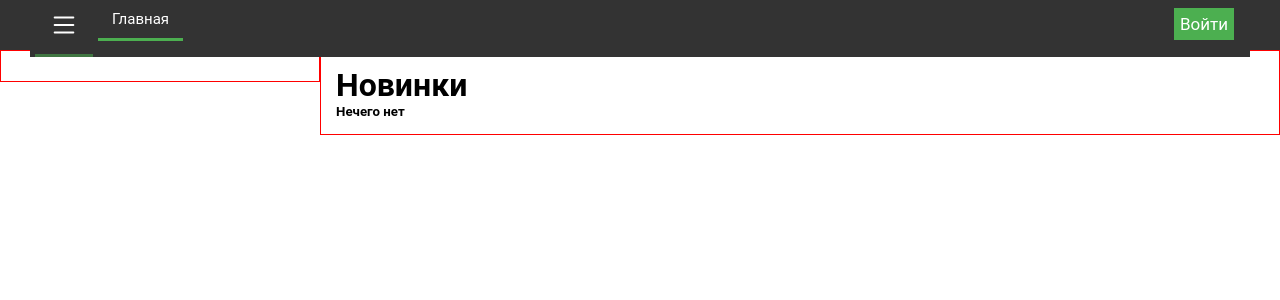
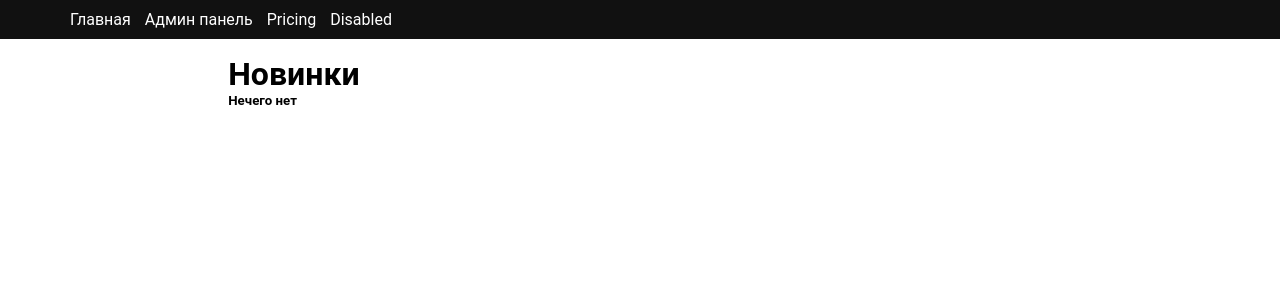
Before and after one commit to Sherdos/Library-Django, a Django app: page / in a window 1280 px wide. Shown: the top 300 px of the page. Run offline with Django 4.2, Linux system fonts and the light colour scheme; data that the repository does not hold is empty.

Commit message:
new navbar and sidebar

```diff
--- a/apps/book/static/book/css/media.css
+++ b/apps/book/static/book/css/media.css
@@ -5,7 +5,6 @@
 [class*="col-"] {
     float: left;
     padding: 15px;
-    border: 1px solid red;
   }
 
 .row::after {
@@ -16,42 +15,21 @@
 
 
 
-.header {
-    background-color: #9933cc;
-    color: #ffffff;
-    padding: 15px;
-  }
-
-.menu ul {
-    list-style-type: none;
-    margin: 0;
-    padding: 0;
-  }
-
-.menu li {
-    padding: 8px;
-    margin-bottom: 7px;
-    background-color: #4CAF50;
-    color: #ffffff;
-    box-shadow: 0 1px 3px rgba(0,0,0,0.12), 0 1px 2px rgba(0,0,0,0.24);
-}
-
-.menu li:hover {
-    background-color: #45a249;
-  }
-.menu a {
-  color: #ffffff;
-  text-decoration: none;
-}
-
 /* For mobile phones: */
 [class*="col-"] {
     width: 100%;
   }
-.col-ps-3 {
+.col-ps-2 {
   display: none;
 }
 
+.navbar-nav {
+  display: none;
+}
+
+.hamburger-menu,.hamburger-sidebar {
+  display: block;
+}
 
 /* Extra small devices (phones, 600px and down) */
 @media only screen and (max-width: 600px) {
@@ -90,7 +68,7 @@
 @media only screen and (min-width: 768px) {
   .col-t-1 {width: 8.33%;}
   .col-t-2 {width: 16.66%;}
-  .col-t-3 {width: 25%;display: block;}
+  .col-t-3 {width: 25%;}
   .col-t-4 {width: 33.33%;}
   .col-t-5 {width: 41.66%;}
   .col-t-6 {width: 50%;}
@@ -105,8 +83,8 @@
 /* Large devices (laptops/desktops, 992px and up) */
 @media only screen and (min-width: 992px) {
   .col-l-1 {width: 8.33%;}
-  .col-l-2 {width: 16.66%;}
-  .col-l-3 {width: 25%; display: block;}
+  .col-l-2 {width: 16.66%;display: block;}
+  .col-l-3 {width: 25%;}
   .col-l-4 {width: 33.33%;}
   .col-l-5 {width: 41.66%;}
   .col-l-6 {width: 50%;}
@@ -116,6 +94,9 @@
   .col-l-10 {width: 83.33%;}
   .col-l-11 {width: 91.66%;}
   .col-l-12 {width: 100%;}
+  .mobile-btn{display: none;}
+  .navbar-nav{display: block;}
+  .hamburger-menu,.hamburger-sidebar{display: none;}
 }
 
 /* Extra large devices (large laptops and desktops, 1200px and up) */
--- a/apps/book/static/book/css/style.css
+++ b/apps/book/static/book/css/style.css
@@ -5,89 +5,52 @@
     font-family: "Roboto","Lucida Grande","DejaVu Sans","Bitstream Vera Sans",Verdana,Arial,sans-serif;
 }
 
-.container {
-    max-width: 1560px;
-    margin: 0 auto;
-    padding: 0 30px;
-    position: relative;
+.navbar {
+    background-color: #111;
+    width: 100%;
+    position: fixed;
+    z-index: 10;
 }
 
-.content-center {
-    margin: 0 50px;
-    margin-top: 50px;
-    padding-top: 10px;
-    padding: 0px 10px;
+.menu {
+   margin-left: 50px;
 }
 
-.right-content {
-    margin-top: 46px;
-    position: relative;
+.container-fluid {
+    display: flex;
+    padding: 10px;
+}
+
+.nav-link {
+    margin-left: 10px;
+    text-decoration: none;
+    color: white;
+}
+
+.nav-link:hover {
+    color: #4CAF50;
 }
 
 
-
-
-header {
-    background-color: #333;
-    top: 0;
-    left: 0;
-    z-index: 10;
-    width: 100%;
-    height: 50px;
+.sidebar {
+    list-style: none;
 }
 
-.nav {
-    background-color: #333;
-    overflow: hidden;
+.link-sidebar {
+    padding: 10px;
+    border-bottom: outset #4caf4f80 ;
+
 }
 
-.a-nav {
-    float: left;
-    display: block;
-    color: #f2f2f2;
-    text-align: center;
-    padding: 10px 14px;
-    text-decoration: none;
-    font-size: 15px;
-    border-bottom: 3px solid #4caf4f8b;
-    margin-left: 5px;
+.link-sidebar:hover {
+    border-color: #4CAF50;
 }
 
-.a-nav:hover {
-    border-bottom:3px solid #4CAF50;
+.link-sidebar a {
+    color: black;
+    text-decoration: none;
 }
 
-.nav a.active {
-    border-bottom:3px solid #4CAF50;
-    color: white;
-}
-
-.search-form {
-    display: none;
-    float: left;
-    margin-top: 5px;
-    margin-left: 150px;
-}
-
-.search-form button {
-    float: left;
-    padding: 6px;
-    margin-top: 4px;
-    margin-right: 16px;
-    background: #4CAF50;
-    font-size: 17px;
-    border: none;
-    cursor: pointer;
-    color: white;
-}
-
-.search {
-    float: left;
-    padding: 6px;
-    margin-top: 2px;
-    margin-right: 16px;
-    font-size: 17px;
-}
 
 .btn {
     background-color: #4CAF50;
@@ -161,18 +86,171 @@ header {
 
 
 
+  #menu__toggle:checked ~ .menu__btn > span {
+    transform: rotate(45deg);
+  }
+  #menu__toggle:checked ~ .menu__btn > span::before {
+    top: 0;
+    transform: rotate(0);
+  }
+  #menu__toggle:checked ~ .menu__btn > span::after {
+    top: 0;
+    transform: rotate(90deg);
+  }
+  #menu__toggle:checked ~ .menu__box {
+    visibility: visible;
+    left: 0;
+  }
+
+
+
+  /* скрываем чекбокс */
+#menu__toggle {
+    opacity: 0;
+  }
+  /* стилизуем кнопку */
+.menu__btn {
+    display: flex; /* используем flex для центрирования содержимого */
+    align-items: center;  /* центрируем содержимое кнопки */
+    position: fixed;
+    top: 5px;
+    left: 20px;
+    width: 26px;
+    height: 26px;
+    cursor: pointer;
+    z-index: 1;
+}
+/* добавляем "гамбургер" */
+.menu__btn > span,
+.menu__btn > span::before,
+.menu__btn > span::after {
+display: block;
+position: absolute;
+width: 100%;
+height: 2px;
+background-color: #616161;
+}
+.menu__btn > span::before {
+content: '';
+top: -8px;
+}
+.menu__btn > span::after {
+    content: '';
+    top: 8px;
+}
+
+
+  /* контейнер меню */
+.menu__box {
+    display: block;
+    position: fixed;
+    visibility: hidden;
+    top: 0;
+    left: -100%;
+    height: 100%;
+    margin: 0;
+    padding: 80px 0;
+    list-style: none;
+    background-color: #ECEFF1;
+    box-shadow: 1px 0px 6px rgba(0, 0, 0, .2);
+  }
+  /* элементы меню */
+  .menu__item {
+    display: block;
+    padding: 12px 24px;
+    color: #333;
+    font-family: 'Roboto', sans-serif;
+    font-size: 20px;
+    font-weight: 600;
+    text-decoration: none;
+  }
+  .menu__item:hover {
+    background-color: #CFD8DC;
+  }
 /*
 
 new
 
 */
 
+#menu__toggle2:checked ~ .menu__btn2 > span {
+    transform: rotate(45deg);
+  }
+  #menu__toggle2:checked ~ .menu__btn2 > span::before {
+    top: 0;
+    transform: rotate(0);
+  }
+  #menu__toggle2:checked ~ .menu__btn2 > span::after {
+    top: 0;
+    transform: rotate(90deg);
+  }
+  #menu__toggle2:checked ~ .menu__box2 {
+    visibility: visible;
+    right: 0;
+  }
 
-.mobile-btn {
-    display: inline-block;
 
+
+  /* скрываем чекбокс */
+#menu__toggle2 {
+    opacity: 0;
+  }
+  /* стилизуем кнопку */
+.menu__btn2 {
+    display: flex; /* используем flex для центрирования содержимого */
+    align-items: center;  /* центрируем содержимое кнопки */
+    position: fixed;
+    top: 5px;
+    right: 20px;
+    width: 26px;
+    height: 26px;
+    cursor: pointer;
+    z-index: 1;
+}
+/* добавляем "гамбургер" */
+.menu__btn2 > span,
+.menu__btn2 > span::before,
+.menu__btn2 > span::after {
+display: block;
+position: absolute;
+width: 100%;
+height: 2px;
+background-color: #616161;
+}
+.menu__btn2 > span::before {
+content: '';
+top: -8px;
+}
+.menu__btn2 > span::after {
+    content: '';
+    top: 8px;
 }
 
-.mobile-btn img{
-    width: 30px;
-}
+
+  /* контейнер меню */
+.menu__box2 {
+    display: grid;
+    position: fixed;
+    visibility: hidden;
+    top: 0;
+    right: -100px;
+    height: 100%;
+    margin: 0;
+    padding: 80px 0;
+    list-style: none;
+    background-color: #ECEFF1;
+    box-shadow: 1px 0px 6px rgba(0, 0, 0, .2);
+  }
+  /* элементы меню */
+  .menu-link {
+    display: block;
+    padding: 12px 24px;
+    color: #333;
+    font-family: 'Roboto', sans-serif;
+    font-size: 20px;
+    font-weight: 600;
+    text-decoration: none;
+  }
+  .menu__item:hover {
+    background-color: #CFD8DC;
+  }
--- a/apps/book/static/book/js/main.js
+++ b/apps/book/static/book/js/main.js
@@ -1,16 +1,11 @@
-let btn = document.querySelector(`.mobile-btn`);
 
-const burgerFunc = (menuClassName, showClassName) => {
-  let menu = document.querySelector(`.${menuClassName}`);
 
-  if (menu.className.includes(showClassName)) {
-    menu.className = menuClassName;
-  } else {
-    menu.className += ` ${showClassName}`;
-  }
-};
 
-btn.addEventListener("click", () => {
-  burgerFunc("nav", "header__menu-show ");
-});
-console.log(21);
+function openNav() {
+  document.getElementById("myNav").style.width = "25%";
+}
+
+/* Close when someone clicks on the "x" symbol inside the overlay */
+function closeNav() {
+  document.getElementById("myNav").style.width = '0%';
+}
--- a/apps/book/templates/book/homepage.html
+++ b/apps/book/templates/book/homepage.html
@@ -14,48 +14,66 @@
     {% endblock %}
 </head>
 <body>
+    {% block navbar  %}
+    <nav class="navbar">
+        <div class="container-fluid">
+          {% comment %} <button class="btn btn-primary" type="button" data-bs-toggle="offcanvas" data-bs-target="#offcanvasExample" aria-controls="offcanvasExample">
+            <span class="navbar-toggler-icon"></span>
+          </button> {% endcomment %}
+          <div class="menu" id="navbarNavAltMarkup">
+            <div style='display:flex;'>
+            <div class="hamburger-sidebar">
+              <input id="menu__toggle" type="checkbox" />
+              <label class="menu__btn" for="menu__toggle">
+                <span></span>
+              </label>
+              <ul class="menu__box sidebar">
+                  {% for c in cats %}
+                    <li class='link-sidebar'><a href='{{c.get_absolute_url}}' >{{c.title}}</a></li>
+                  {% endfor %}
+              </ul>
+            </div>
+            <div class="hamburger-menu">
+              <input id="menu__toggle2" type="checkbox" />
+              <label class="menu__btn2" for="menu__toggle2">
+                <span></span>
+              </label>
+              <ul class="menu__box2" >
+                  <a class="menu-link" aria-current="page" href="{% url 'index' %}">Главная</a>
+                  <a class="menu-link" href="{% url 'admin:index' %}">Админ панель</a>
+                  <a class="menu-link" href="#">Pricing</a>
+                  <a class="menu-link" href='#'>Disabled</a>
+              </ul>
+            </div>
+          </div>
+            <div class="navbar-nav">
+              <a class="nav-link" aria-current="page" href="{% url 'index' %}">Главная</a>
+              <a class="nav-link" href="{% url 'admin:index' %}">Админ панель</a>
+              <a class="nav-link" href="#">Pricing</a>
+              <a class="nav-link" href='#'>Disabled</a>
+            </div>
+          </div>
+        </div>
+      </nav>
+    {% endblock  %}
 
 
-    {% block navbar  %}
-        <header>
-            <div class="container">
-                <div class="nav">
+    <div class="row">
+        <div class="col-l-2 col-ps-2" style='margin-top:40px;'>
 
-                    <div class='mobile-btn a-nav'>
-                            <img src='{% static "book/list.svg" %}' >
-                    </div>
-                    <a class='a-nav active' href="{% url 'index' %}">Главная</a>
 
-                    {% if request.user.is_staff == True %}
-                        <a class='a-nav' href="{% url 'admin:index' %}">Админ панель</a>
-                    {% endif %}
 
-                    <form action="{% url 'search_book' %}" class="search-form">
-                        <input class="search" type='text', name="key" placeholder='Введите текст'>
-                        <button type="submit">Поиск</button>
-                    </form>
-                    {% if not request.user.is_authenticated %}
-                        <div>
-                            <a href="{% url 'login' %}"><button class='button-green' >Войти</button></a>
-                        </div>
-                    {% else %}
-                        <a href="{% url 'logout' %}"><button class='button-green' >Выйти</button></a>
-                    {% endif %}
-                </div>
-            </div>
-        </header>
-    {% endblock  %}
-    <div class="row">
-        <div class="col-l-3 col-ps-3 menu">
+
+
             {% block sidebar %}
-                    <ul>
+                    <ul class='sidebar'>
                         {% for c in cats %}
-                        <a href='{{c.get_absolute_url}}' ><li>{{c.title}}</li></a>
+                          <li class='link-sidebar'><a href='{{c.get_absolute_url}}' >{{c.title}}</a></li>
                         {% endfor %}
                       </ul>
             {% endblock sidebar %}
         </div> <!-- 25% -->
-        <div class="col-l-9 col-p-12">
+        <div class="col-l-9 col-p-12" style='margin-top:40px;'>
             {% block content %}
 
             {% endblock %}
@@ -63,5 +81,6 @@
       </div>
 
     <script src='{% static "book/js/main.js" %}'></script>
+
 </body>
 </html>
```
Also changed, not shown: other parts of apps/book/static/book/css/style.css (+0 -38 lines), apps/book/templates/book/auth.html (+6 -6 lines).
